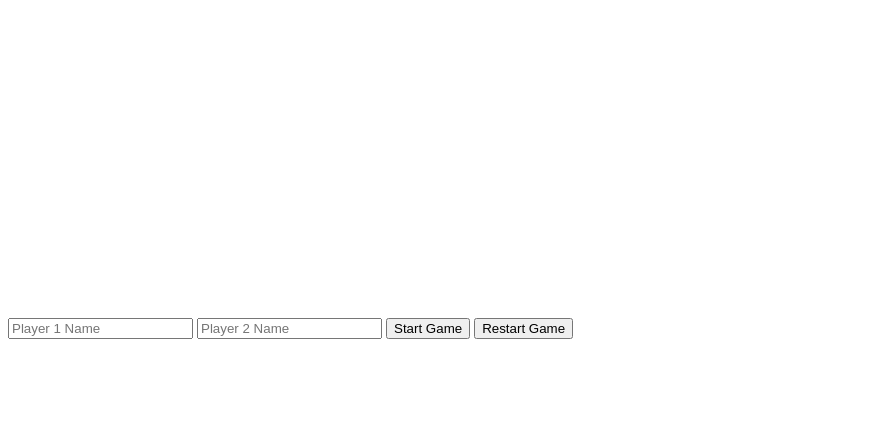
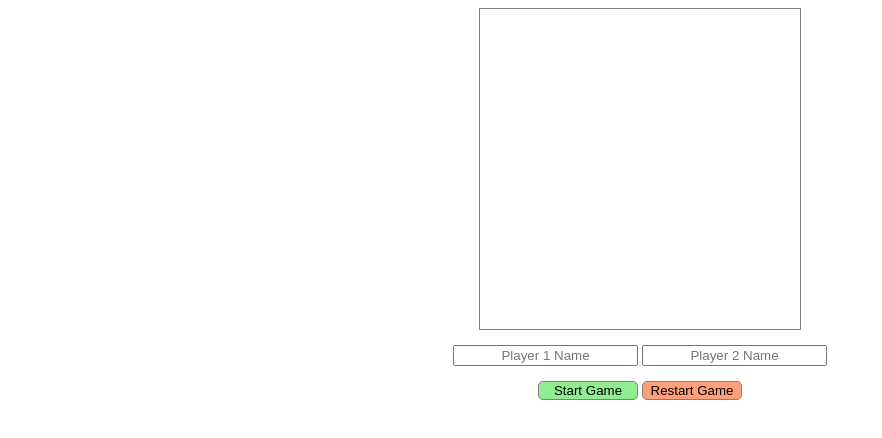
Before and after one commit to SherwinDistor/odin-tic-tac-toe, a plain HTML site: page index.html in a window 1280 px wide. Shown: the whole page, without its empty margins (0-882 px from the left). Drawn offline with Linux system fonts and the light colour scheme.

Commit message:
Updated ui

```diff
--- a/index.html
+++ b/index.html
@@ -10,10 +10,14 @@
     <div id="game-container">
         <div id="gameboard"></div>
         <div id="controls">
-            <input type="text" id="player1-name" placeholder="Player 1 Name">
-            <input type="text" id="player2-name" placeholder="Player 2 Name">
-            <button id="start-game">Start Game</button>
-            <button id="restart-game">Restart Game</button>
+            <div id="inputs">
+                <input type="text" id="player1-name" placeholder="Player 1 Name">
+                <input type="text" id="player2-name" placeholder="Player 2 Name">
+            </div>
+            <div id="buttons">
+                <button id="start-game">Start Game</button>
+                <button id="restart-game">Restart Game</button>
+            </div>
             <div id="status"></div>
         </div>
     </div>
--- a/styles.css
+++ b/styles.css
@@ -1,8 +1,16 @@
+#game-container {
+    display: flex;
+    flex-direction: column;
+    align-items: center;
+    gap: 15px;
+}
+
 #gameboard {
     display: grid;
     grid-template-columns: repeat(3, 100px);
     grid-template-rows: repeat(3, 100px);
-    gap: 5px;
+    border: 1px solid gray;
+    padding: 10px;
 }
 
 .square {
@@ -15,3 +23,28 @@
     font-size: 24px;
     cursor: pointer;
 }
+
+#controls {
+    display: flex;
+    flex-direction: column;
+    align-items: center;
+    gap: 15px;
+}
+
+input {
+    text-align: center;
+}
+
+button {
+    border: 1px solid gray;
+    border-radius: 5px;
+    width: 100px;
+}
+
+#start-game {
+    background-color: lightgreen;
+}
+
+#restart-game {
+    background-color: lightsalmon;
+}
```
